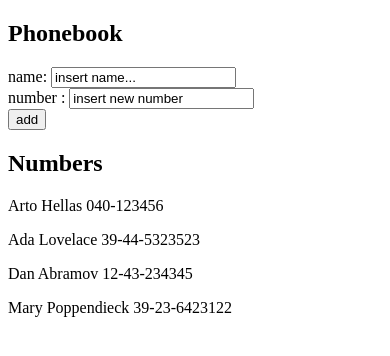
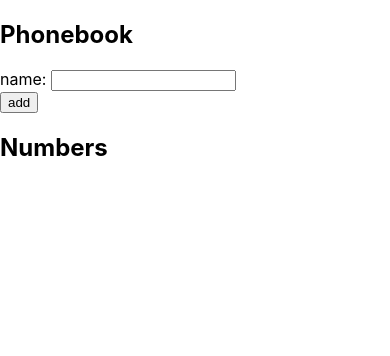
Before and after one commit to Juanpcs13683/React_Part2, a React (Create React App) app in the folder phonebook/: page / in a window 390 px wide. Shown: the top 356 px of the page. Built offline with nearby package versions, Linux system fonts and the light colour scheme.

Commit message:
Phonebook created
Directory created and step1 done

```diff
--- a/phonebook/src/App.js
+++ b/phonebook/src/App.js
@@ -1,80 +1,30 @@
 import { useState } from 'react'
+import  React from 'react'
 
 const App = () => {
   const [persons, setPersons] = useState([
-    { name: 'Arto Hellas', number: '040-123456', id: 1 },
-    { name: 'Ada Lovelace', number: '39-44-5323523', id: 2 },
-    { name: 'Dan Abramov', number: '12-43-234345', id: 3 },
-    { name: 'Mary Poppendieck', number: '39-23-6423122', id: 4 }
+    {name: 'Arto Hellas'}
   ])
-  const [newName, setNewName] = useState('insert name...')
+  const [newName, setNewName] = useState('insert new name')
   const [newNumber, setNewNumber] = useState('insert new number')
 
- const addperson = (event) => {
-  event.preventDefault()
+  //functions to add content
 
-  const personObject = {
-    name:newName,
-    number:newNumber,
-    id:persons.length+1
-  }
-
-  // this iteration let us figure out if the array 'persons' has already same value input in it
-  let nameExists
-
-  for(var i=0; i<persons.length; i++){
-    console.log(JSON.stringify(newName)===JSON.stringify(persons[i].name))
-    if(JSON.stringify(newName)===JSON.stringify(persons[i].name)){
-      nameExists = true
-      break
-    }
-  }
-
-
-
-  nameExists ? window.alert(newName + ' is already added to phonebook'): setPersons(persons.concat(personObject));setNewName('')
-
-  nameExists = false
-
- }
-
- console.log(persons)
-
-  const handlePersonChange = (event) => {
-    //console.log(event.target.value)
-    setNewName(event.target.value)
-
-  }
-
-  const handlePhoneChange = (event) => {
-    setNewNumber(event.target.value)
-  }
-
-
-
-
-  return (
+  return(
     <div>
       <h2>Phonebook</h2>
-      <form onSubmit={addperson}>
+      <form>
         <div>
-          name: <input value={newName} onChange={handlePersonChange} />
-        </div>
-        <div>
-          number : <input value={newNumber}  onChange={handlePhoneChange}/>
+          name: <input />
         </div>
         <div>
           <button type="submit">add</button>
         </div>
       </form>
       <h2>Numbers</h2>
-      {persons.map( person => <p key={person.name}>{person.name} {person.number}</p>)}
-
     </div>
   )
 }
 
-//this code is for debugging
-//<div>debug: {newName}</div>
 
 export default App
--- a/phonebook/src/index.js
+++ b/phonebook/src/index.js
@@ -1,5 +1,6 @@
 import React from 'react';
 import ReactDOM from 'react-dom/client';
+import './index.css';
 import App from './App';
 import reportWebVitals from './reportWebVitals';
 
```
Also changed, not shown: 1 other file (tests, documents, lock files or other folders).
